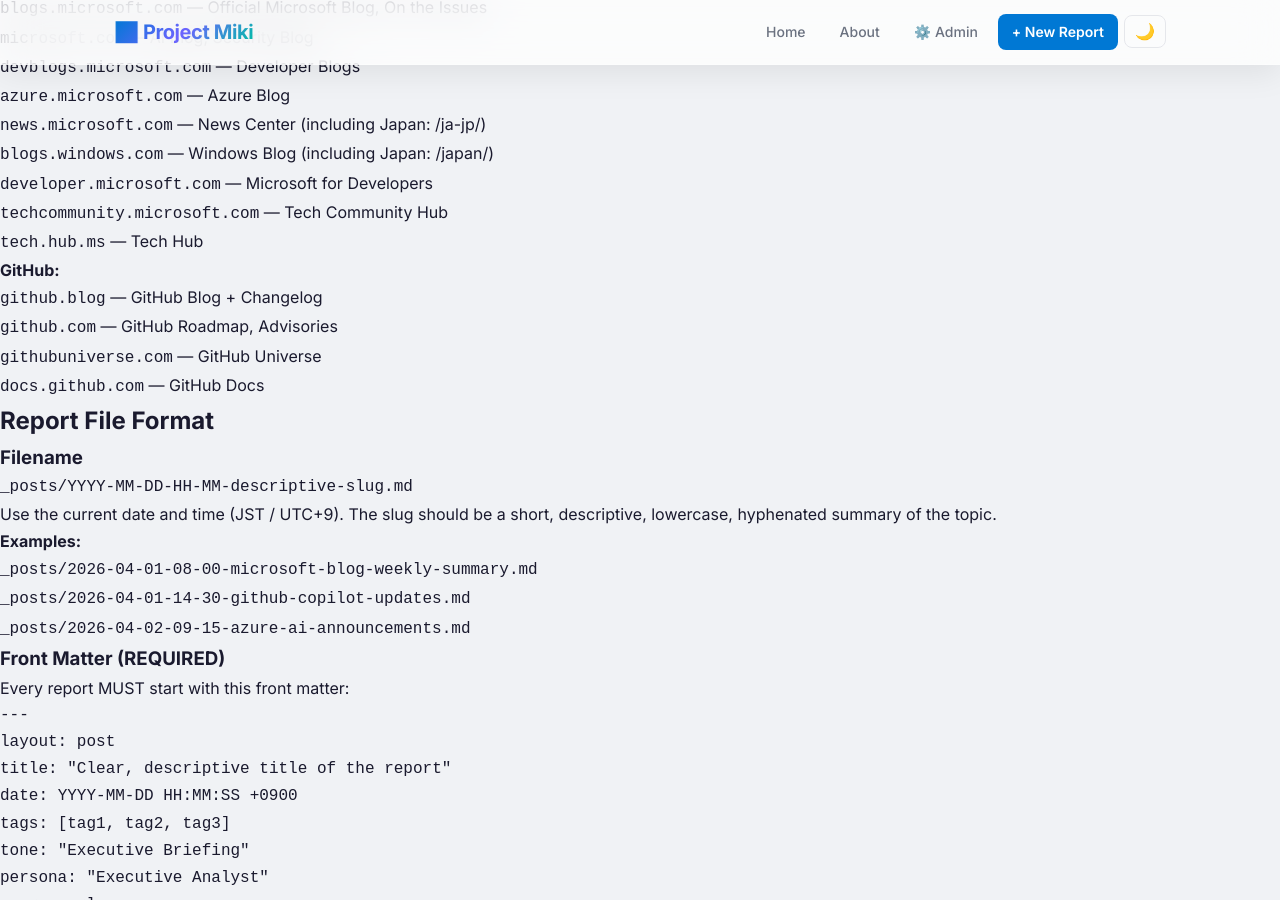
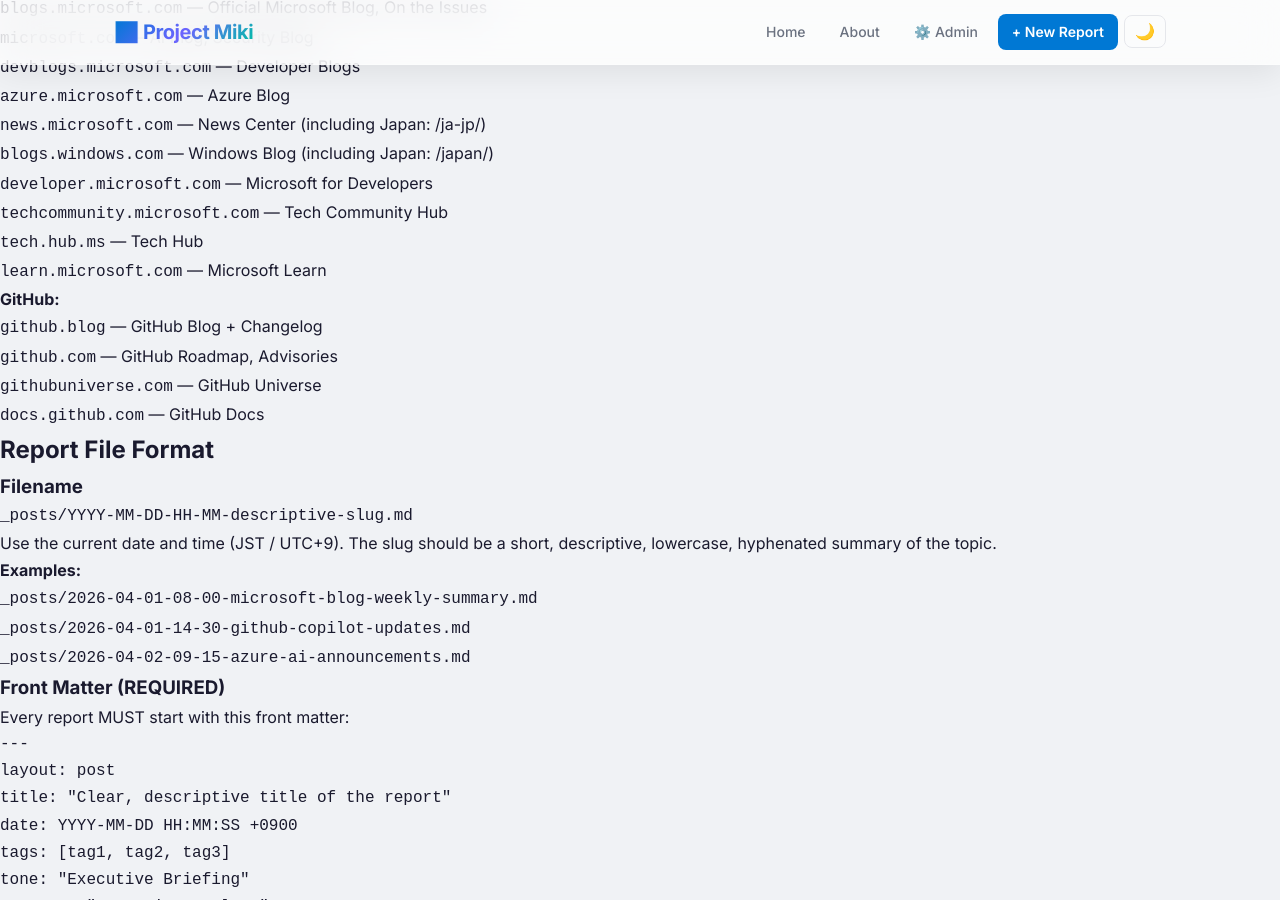
Before and after one commit to shinyay/cloud-agent-demo, a Jekyll site: the page built from AGENTS.md, in a window 1280 px wide and 900 px high, scrolled down 663 px. Built offline with Jekyll 4.4.1, drawn with Linux system fonts in a browser that asks for light colours; our own code applies the rules of GitHub Pages for plain Markdown files.

Commit message:
Add learn.microsoft.com to information sources (#30)
* Initial plan

* Add learn.microsoft.com (Microsoft Learn) to information sources

Agent-Logs-Url: https://github.com/shinyay/project-miki/sessions/058b62fb-40d4-4ec3-8b51-c639d37cd6c6

Co-authored-by: shinyay <3072734+shinyay@users.noreply.github.com>

---------

Co-authored-by: copilot-swe-agent[bot] <198982749+Copilot@users.noreply.github.com>
Co-authored-by: shinyay <3072734+shinyay@users.noreply.github.com>

```diff
--- a/AGENTS.md
+++ b/AGENTS.md
@@ -36,6 +36,7 @@ You can fetch content from these domains:
 - `developer.microsoft.com` — Microsoft for Developers
 - `techcommunity.microsoft.com` — Tech Community Hub
 - `tech.hub.ms` — Tech Hub
+- `learn.microsoft.com` — Microsoft Learn
 
 **GitHub:**
 - `github.blog` — GitHub Blog + Changelog
--- a/_data/sources.yml
+++ b/_data/sources.yml
@@ -21,6 +21,8 @@ microsoft:
     label: Tech Community Hub
   - domain: tech.hub.ms
     label: Tech Hub
+  - domain: learn.microsoft.com
+    label: Microsoft Learn
 
 github:
   - domain: github.blog
```
Also changed, not shown: .github/ISSUE_TEMPLATE/research-request.yml.
